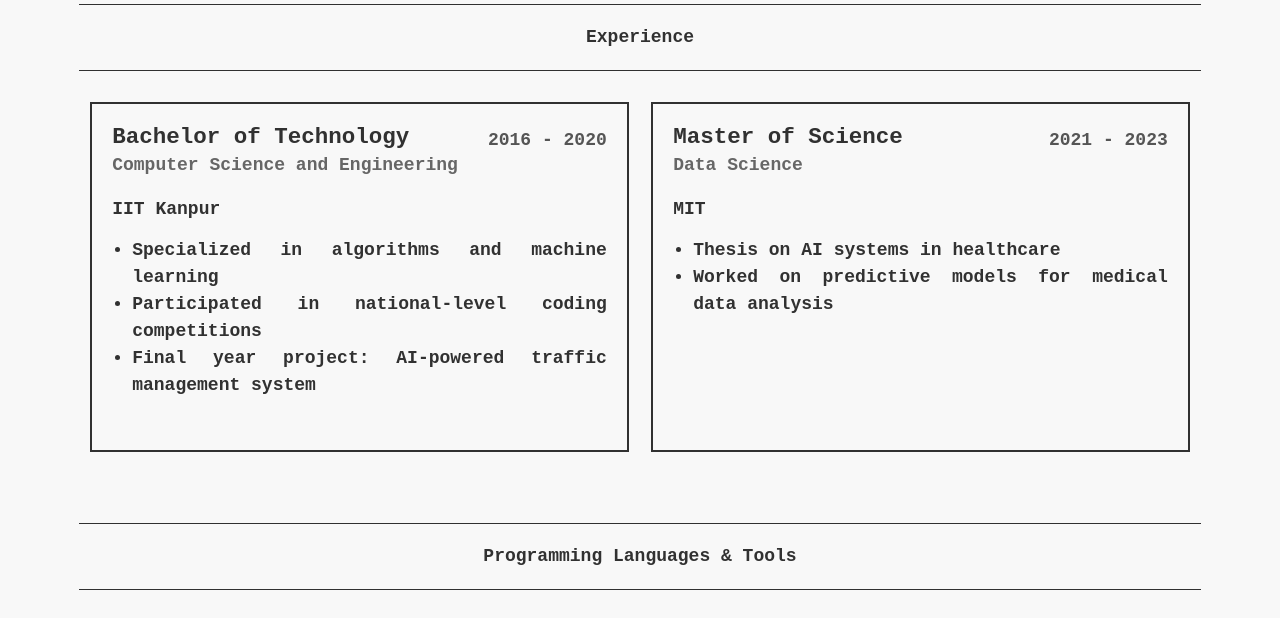
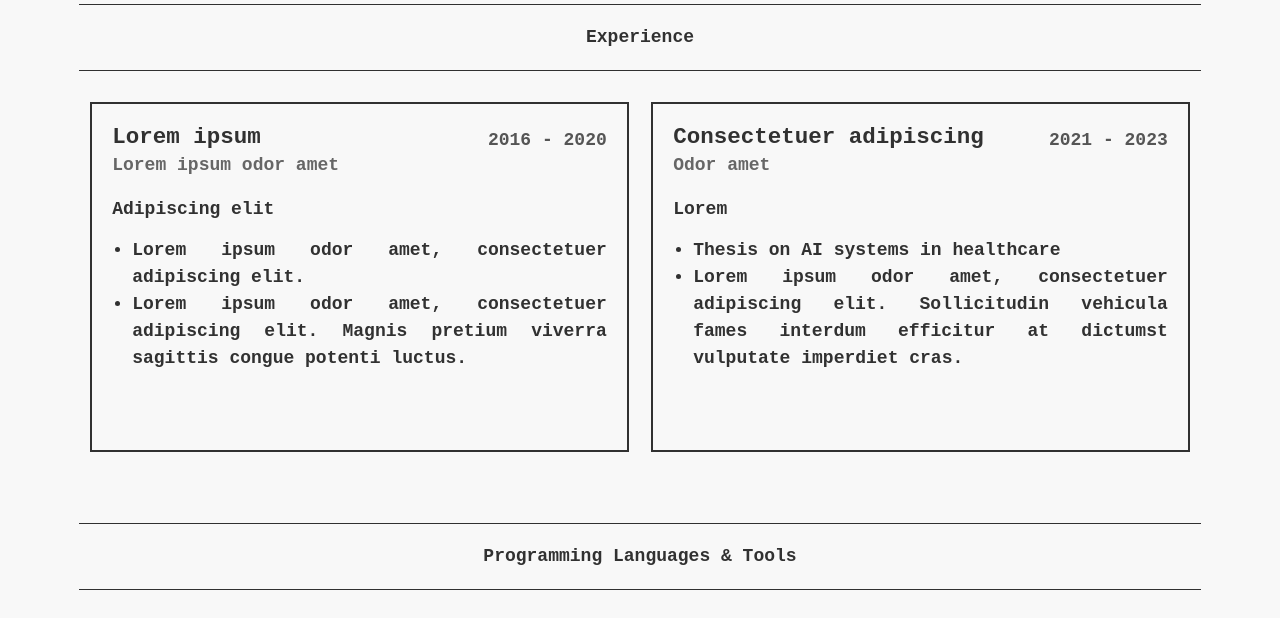
Before and after one commit to sd2389/smitdesai.github.io, a plain HTML site: page resume/index.html in a window 1280 px wide. Shown: the part 1840-2458 px from the top of the page. Drawn offline with Linux system fonts and the light colour scheme.

Commit message:
Update index.html

```diff
--- a/resume/index.html
+++ b/resume/index.html
@@ -139,30 +139,29 @@
             <div class="experience-grid">
                 <div class="experience-card">
                     <div class="experience-card-header">
-                        <h3>Bachelor of Technology</h3>
+                        <h3>Lorem ipsum</h3>
                         <span class="education-year">2016 - 2020</span>
                     </div>
                     <div class="experience-card-body">
-                        <h4>Computer Science and Engineering</h4>
-                        <p class="experience-institution">IIT Kanpur</p>
+                        <h4>Lorem ipsum odor amet</h4>
+                        <p class="experience-institution">Adipiscing elit</p>
                         <ul class="experience-details">
-                            <li>Specialized in algorithms and machine learning</li>
-                            <li>Participated in national-level coding competitions</li>
-                            <li>Final year project: AI-powered traffic management system</li>
+                            <li>Lorem ipsum odor amet, consectetuer adipiscing elit.</li>
+                            <li>Lorem ipsum odor amet, consectetuer adipiscing elit. Magnis pretium viverra sagittis congue potenti luctus.</li>
                         </ul>
                     </div>
                 </div>
                 <div class="experience-card">
                     <div class="experience-card-header">
-                        <h3>Master of Science</h3>
+                        <h3>Consectetuer adipiscing</h3>
                         <span class="experience-year">2021 - 2023</span>
                     </div>
                     <div class="experience-card-body">
-                        <h4>Data Science</h4>
-                        <p class="experience-institution">MIT</p>
+                        <h4>Odor amet</h4>
+                        <p class="experience-institution">Lorem</p>
                         <ul class="experience-details">
                             <li>Thesis on AI systems in healthcare</li>
-                            <li>Worked on predictive models for medical data analysis</li>
+                            <li>Lorem ipsum odor amet, consectetuer adipiscing elit. Sollicitudin vehicula fames interdum efficitur at dictumst vulputate imperdiet cras.</li>
                         </ul>
                     </div>
                 </div>
```
